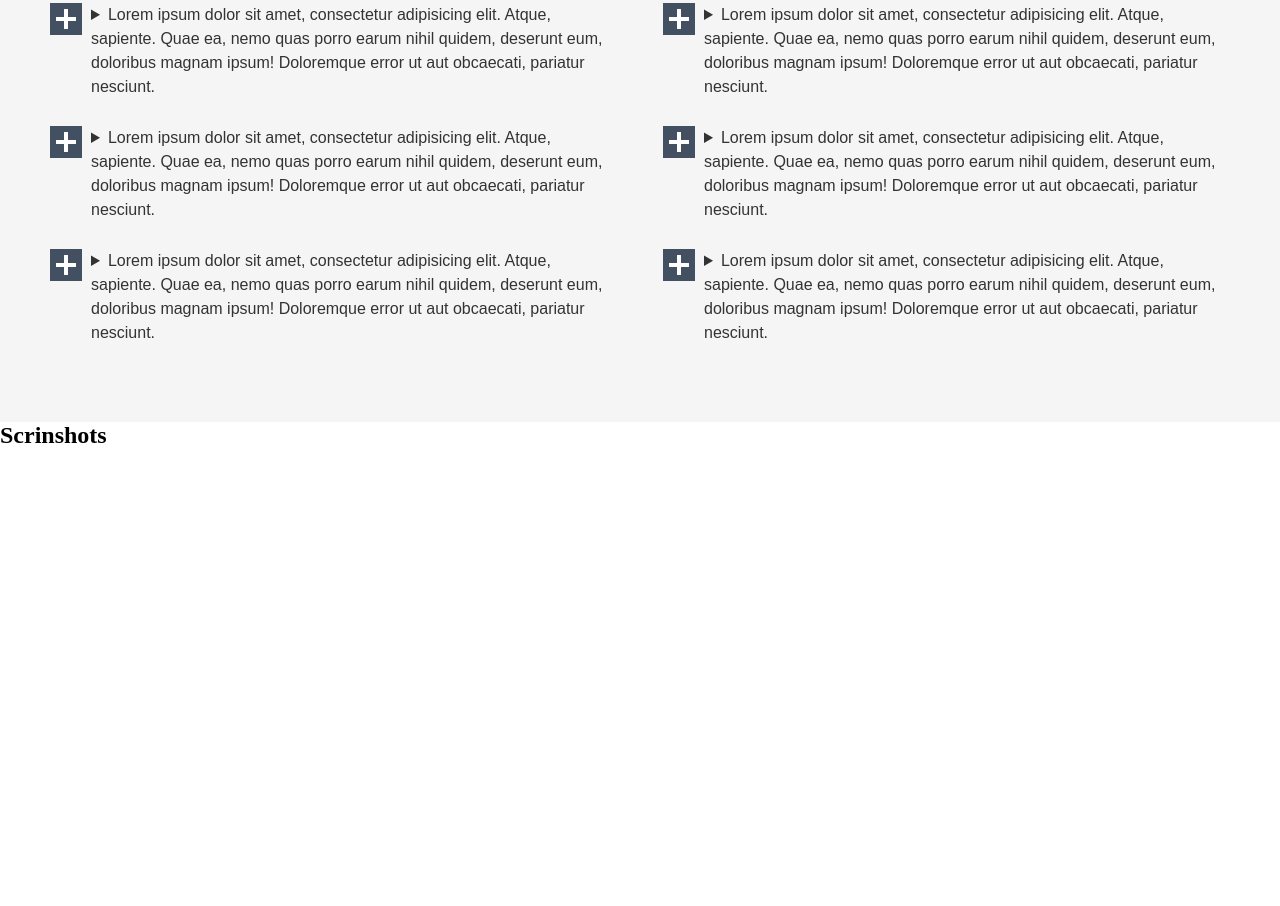
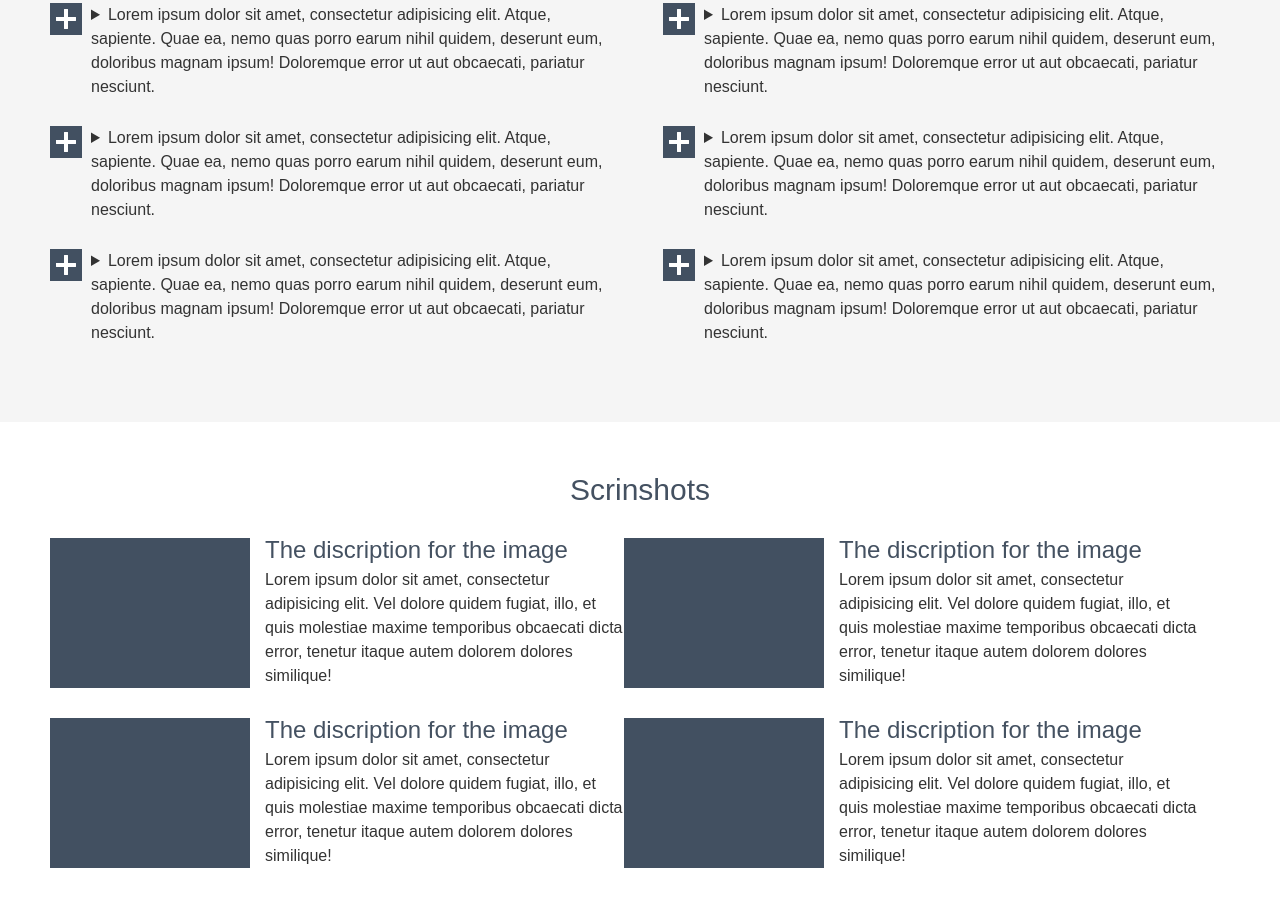
Before and after one commit to KassinDS/HTML5-CSS3, a plain HTML site: page 1.Макет №1/index.html in a window 1280 px wide. Shown: the part 781-1687 px from the top of the page. Before the commit the page ends 1230 px from the top, so only its background shows below. Drawn offline with Linux system fonts and the light colour scheme.

Commit message:
Add Scrinshots section

```diff
--- a/1.Макет №1/index.html
+++ b/1.Макет №1/index.html
@@ -66,10 +66,43 @@
                 </details>
             </div>
         </section>
-        <section class="scrinshots">
+        <section class="scrinshots clearfix">
             <h2>Scrinshots</h2>
             <figure>
-
+                <img src="img/image.png" alt="scrinshot_1" title="Scrinshot_1" width="200" height="150">
+                <figcaption>
+                    <h2>The discription for the image</h2>
+                    <p>
+                        Lorem ipsum dolor sit amet, consectetur adipisicing elit. Vel dolore quidem fugiat, illo, et quis molestiae maxime temporibus obcaecati dicta error, tenetur itaque autem dolorem dolores similique!
+                    </p>
+                </figcaption>
+            </figure>
+            <figure>
+                <img src="img/image.png" alt="scrinshot_1" title="Scrinshot_1" width="200" height="150">
+                <figcaption>
+                    <h2>The discription for the image</h2>
+                    <p>
+                        Lorem ipsum dolor sit amet, consectetur adipisicing elit. Vel dolore quidem fugiat, illo, et quis molestiae maxime temporibus obcaecati dicta error, tenetur itaque autem dolorem dolores similique!
+                    </p>
+                </figcaption>
+            </figure>
+            <figure>
+                <img src="img/image.png" alt="scrinshot_1" title="Scrinshot_1" width="200" height="150">
+                <figcaption>
+                    <h2>The discription for the image</h2>
+                    <p>
+                        Lorem ipsum dolor sit amet, consectetur adipisicing elit. Vel dolore quidem fugiat, illo, et quis molestiae maxime temporibus obcaecati dicta error, tenetur itaque autem dolorem dolores similique!
+                    </p>
+                </figcaption>
+            </figure>
+            <figure>
+                <img src="img/image.png" alt="scrinshot_1" title="Scrinshot_1" width="200" height="150">
+                <figcaption>
+                    <h2>The discription for the image</h2>
+                    <p>
+                        Lorem ipsum dolor sit amet, consectetur adipisicing elit. Vel dolore quidem fugiat, illo, et quis molestiae maxime temporibus obcaecati dicta error, tenetur itaque autem dolorem dolores similique!
+                    </p>
+                </figcaption>
             </figure>
         </section>
     </main>
--- a/1.Макет №1/style.css
+++ b/1.Макет №1/style.css
@@ -142,3 +142,48 @@ summary:before {
     float: right;
     width: 567px;
 }
+
+.scrinshots {
+    padding: 50px;
+}
+
+.scrinshots > h2 {
+    font-family: Arial;
+    color:  #445161;
+    font-size: 30px;
+    font-weight: 400;
+    line-height: 36px;
+    text-align: center;
+}
+
+.scrinshots figure {
+    float: left;
+    width: 574px;
+    margin-top: 30px;
+}
+
+.scrinshots img {
+    display: block;
+    float: left;
+    margin-right: 15px;
+}
+
+.scrinshots figcaption h2 {
+    font-family: Arial;
+    color:  #445161;
+    font-size: 24px;
+    font-weight: 400;
+    line-height: 23px;
+    text-align: left;
+    margin-bottom: 7px;
+}
+
+.scrinshots figcaption p {
+    font-family: Arial;
+    color:  #333333;
+    font-size: 16px;
+    font-weight: 400;
+    line-height: 24px;
+    text-align: left;
+
+}
```
Also changed, not shown: 1.Макет №1/img/image.png (added).
